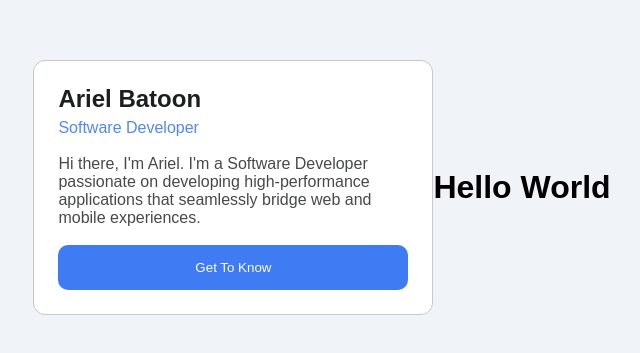
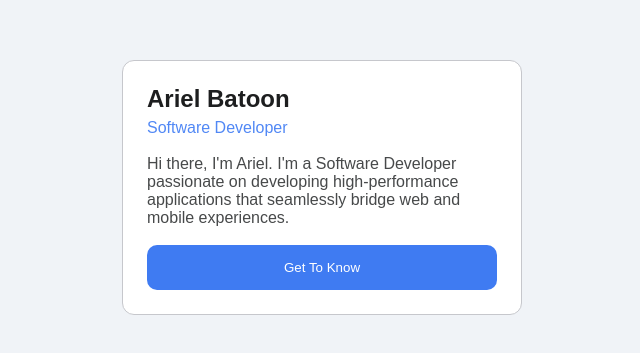
Before and after one commit to arielbatoon09/apps-dev-react, a React (Vite) app: page / in a window 1280 px wide. Shown: the part 213-566 px from the top of the page, without its empty margins (318-958 px from the left). Built offline with nearby package versions, Linux system fonts and the light colour scheme.

Commit message:
Removed Hello World

```diff
--- a/src/App.jsx
+++ b/src/App.jsx
@@ -4,7 +4,6 @@ function App() {
   return (
     <div className="center-ui">
       <Profile />
-      <h1>Hello World</h1>
     </div>
   )
 }
```
